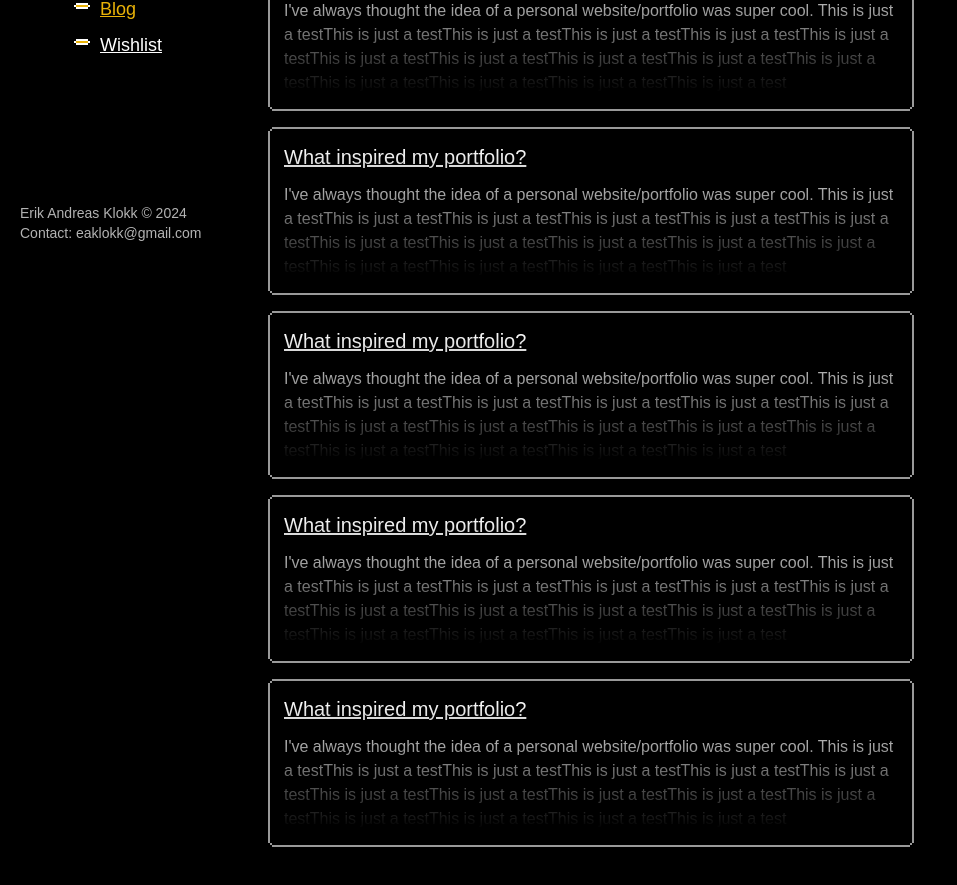
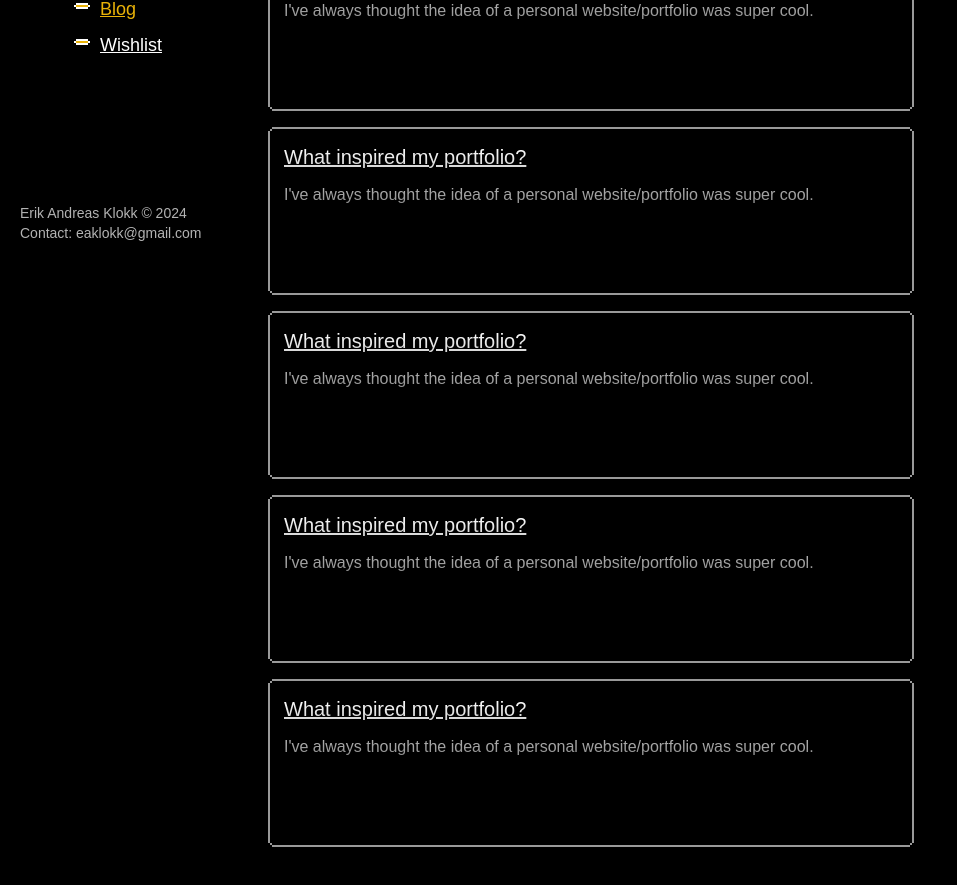
Before and after one commit to ErikAndreasKlokk/Portfolio, a SvelteKit app: page /blog in a window 1280 px wide. Shown: the part 537-1422 px from the top of the page, without its empty margins (0-957 px from the left). Built offline with nearby package versions, Linux system fonts and the light colour scheme.

Commit message:
Lagt til blogg, ikke ferdig

```diff
--- /dev/null
+++ b/src/lib/components/blog-components/blogLink.svelte
@@ -0,0 +1,17 @@
+<script lang="ts">
+    import Borderbox from "../borderbox.svelte";
+
+    export let link: string;
+    export let title: string;
+    export let desc: string;
+</script>
+
+<a href={link} class=" w-full p-1 my-2">
+    <Borderbox widthFull={true}>
+        <div class=" w-full h-40 p-3">
+            <h2 class=" text-xl mb-3 underline">{title}</h2>
+            <p class=" max-h-24 overflow-y-hidden breakpoint:max-h-20">{desc}</p>
+            <div class=" w-full absolute bottom-0 bg-gradient-to-t from-black from-10% to-transparent h-36 right-0"/>
+        </div>
+    </Borderbox>
+</a>
--- /dev/null
+++ b/src/routes/blog/+layout.svelte
@@ -0,0 +1,18 @@
+<script>
+    import SideProfile from "$lib/components/sideProfile.svelte";
+</script>
+
+<div class=" max-w-[1200px] w-full breakpoint:max-w-[600px] min-h-screen">
+      <main class=" text-white py-56 flex w-full min-h-full px-3 relative breakpoint:flex-col breakpoint:items-center breakpoint:py-10">
+            <SideProfile />
+            <div class=" flex flex-col items-start w-7/12 h-full px-5 breakpoint:w-fit breakpoint:items-center">
+                <div class=" flex w-full flex-col">
+                    <slot />
+                </div>
+            </div>
+            <div class=" fixed bottom-5 left-5 text-sm text-white/70 breakpoint:static breakpoint:mt-10">
+                <p>Erik Andreas Klokk © 2024</p>
+                <p>Contact: eaklokk@gmail.com</p>
+            </div>
+      </main>
+</div>
--- a/src/routes/blog/+page.svelte
+++ b/src/routes/blog/+page.svelte
@@ -1,71 +1,12 @@
 <script lang="ts">
-    import SideProfile from "$lib/components/sideProfile.svelte";
-    import Borderbox from "../../lib/components/borderbox.svelte";
-  </script>
+    import BlogLink from "$lib/components/blog-components/blogLink.svelte";
+</script>
 
-  <main class=" text-white py-56 flex w-full h-full px-3 relative breakpoint:flex-col breakpoint:items-center breakpoint:py-10">
-        <SideProfile />
-        <div class=" flex flex-col items-start w-7/12 h-full px-5 breakpoint:w-fit breakpoint:items-center">
-            <div class=" flex w-full items-center flex-col">
-                <h2 class=" text-4xl text-yellow-500 mb-6 text-center">Blog</h2>
-                <a href="/blog" class=" w-full p-1 my-2">
-                    <Borderbox widthFull={true}>
-                        <div class=" w-full h-40 p-3">
-                            <h2 class=" text-xl mb-3 underline">What inspired my portfolio?</h2>
-                            <p class=" max-h-24 overflow-y-hidden">I've always thought the idea of a personal website/portfolio was super cool. This is just a testThis is just a testThis is just a testThis is just a testThis is just a testThis is just a testThis is just a testThis is just a testThis is just a testThis is just a testThis is just a testThis is just a testThis is just a testThis is just a testThis is just a test</p>
-                            <div class=" w-full absolute bottom-0 bg-gradient-to-t from-black from-10% to-transparent h-36 right-0"/>
-                        </div>
-                    </Borderbox>
-                </a>
-                <a href="/blog" class=" w-full p-1 my-2">
-                    <Borderbox widthFull={true}>
-                        <div class=" w-full h-40 p-3">
-                            <h2 class=" text-xl mb-3 underline">What inspired my portfolio?</h2>
-                            <p class=" max-h-24 overflow-y-hidden">I've always thought the idea of a personal website/portfolio was super cool. This is just a testThis is just a testThis is just a testThis is just a testThis is just a testThis is just a testThis is just a testThis is just a testThis is just a testThis is just a testThis is just a testThis is just a testThis is just a testThis is just a testThis is just a test</p>
-                            <div class=" w-full absolute bottom-0 bg-gradient-to-t from-black from-10% to-transparent h-36 right-0"/>
-                        </div>
-                    </Borderbox>
-                </a>
-                <a href="/blog" class=" w-full p-1 my-2">
-                    <Borderbox widthFull={true}>
-                        <div class=" w-full h-40 p-3">
-                            <h2 class=" text-xl mb-3 underline">What inspired my portfolio?</h2>
-                            <p class=" max-h-24 overflow-y-hidden">I've always thought the idea of a personal website/portfolio was super cool. This is just a testThis is just a testThis is just a testThis is just a testThis is just a testThis is just a testThis is just a testThis is just a testThis is just a testThis is just a testThis is just a testThis is just a testThis is just a testThis is just a testThis is just a test</p>
-                            <div class=" w-full absolute bottom-0 bg-gradient-to-t from-black from-10% to-transparent h-36 right-0"/>
-                        </div>
-                    </Borderbox>
-                </a>
-                <a href="/blog" class=" w-full p-1 my-2">
-                    <Borderbox widthFull={true}>
-                        <div class=" w-full h-40 p-3">
-                            <h2 class=" text-xl mb-3 underline">What inspired my portfolio?</h2>
-                            <p class=" max-h-24 overflow-y-hidden">I've always thought the idea of a personal website/portfolio was super cool. This is just a testThis is just a testThis is just a testThis is just a testThis is just a testThis is just a testThis is just a testThis is just a testThis is just a testThis is just a testThis is just a testThis is just a testThis is just a testThis is just a testThis is just a test</p>
-                            <div class=" w-full absolute bottom-0 bg-gradient-to-t from-black from-10% to-transparent h-36 right-0"/>
-                        </div>
-                    </Borderbox>
-                </a>
-                <a href="/blog" class=" w-full p-1 my-2">
-                    <Borderbox widthFull={true}>
-                        <div class=" w-full h-40 p-3">
-                            <h2 class=" text-xl mb-3 underline">What inspired my portfolio?</h2>
-                            <p class=" max-h-24 overflow-y-hidden">I've always thought the idea of a personal website/portfolio was super cool. This is just a testThis is just a testThis is just a testThis is just a testThis is just a testThis is just a testThis is just a testThis is just a testThis is just a testThis is just a testThis is just a testThis is just a testThis is just a testThis is just a testThis is just a test</p>
-                            <div class=" w-full absolute bottom-0 bg-gradient-to-t from-black from-10% to-transparent h-36 right-0"/>
-                        </div>
-                    </Borderbox>
-                </a>
-                <a href="/blog" class=" w-full p-1 my-2">
-                    <Borderbox widthFull={true}>
-                        <div class=" w-full h-40 p-3">
-                            <h2 class=" text-xl mb-3 underline">What inspired my portfolio?</h2>
-                            <p class=" max-h-24 overflow-y-hidden">I've always thought the idea of a personal website/portfolio was super cool. This is just a testThis is just a testThis is just a testThis is just a testThis is just a testThis is just a testThis is just a testThis is just a testThis is just a testThis is just a testThis is just a testThis is just a testThis is just a testThis is just a testThis is just a test</p>
-                            <div class=" w-full absolute bottom-0 bg-gradient-to-t from-black from-10% to-transparent h-36 right-0"/>
-                        </div>
-                    </Borderbox>
-                </a>
-            </div>
-        </div>
-        <div class=" fixed bottom-5 left-5 text-sm text-white/70 breakpoint:static breakpoint:mt-10">
-            <p>Erik Andreas Klokk © 2024</p>
-            <p>Contact: eaklokk@gmail.com</p>
-        </div>
-  </main>
+
+<h2 class=" text-4xl text-yellow-500 mb-6 text-center">Blog</h2>
+<BlogLink link="/blog/what-inspired-my-portfolio" title="What inspired my portfolio?" desc="I've always thought the idea of a personal website/portfolio was super cool."/>
+<BlogLink link="/blog/what-inspired-my-portfolio" title="What inspired my portfolio?" desc="I've always thought the idea of a personal website/portfolio was super cool."/>
+<BlogLink link="/blog/what-inspired-my-portfolio" title="What inspired my portfolio?" desc="I've always thought the idea of a personal website/portfolio was super cool."/>
+<BlogLink link="/blog/what-inspired-my-portfolio" title="What inspired my portfolio?" desc="I've always thought the idea of a personal website/portfolio was super cool."/>
+<BlogLink link="/blog/what-inspired-my-portfolio" title="What inspired my portfolio?" desc="I've always thought the idea of a personal website/portfolio was super cool."/>
+<BlogLink link="/blog/what-inspired-my-portfolio" title="What inspired my portfolio?" desc="I've always thought the idea of a personal website/portfolio was super cool."/>
--- /dev/null
+++ b/src/routes/blog/what-inspired-my-portfolio/+page.svelte
@@ -0,0 +1,7 @@
+<script lang="ts">
+
+</script>
+
+
+<h2 class=" text-4xl text-yellow-500 mb-6 text-center">What inspired my portfolio?</h2>
+<p>I've always thought the idea of a personal website/portfolio was super cool. </p>
```
